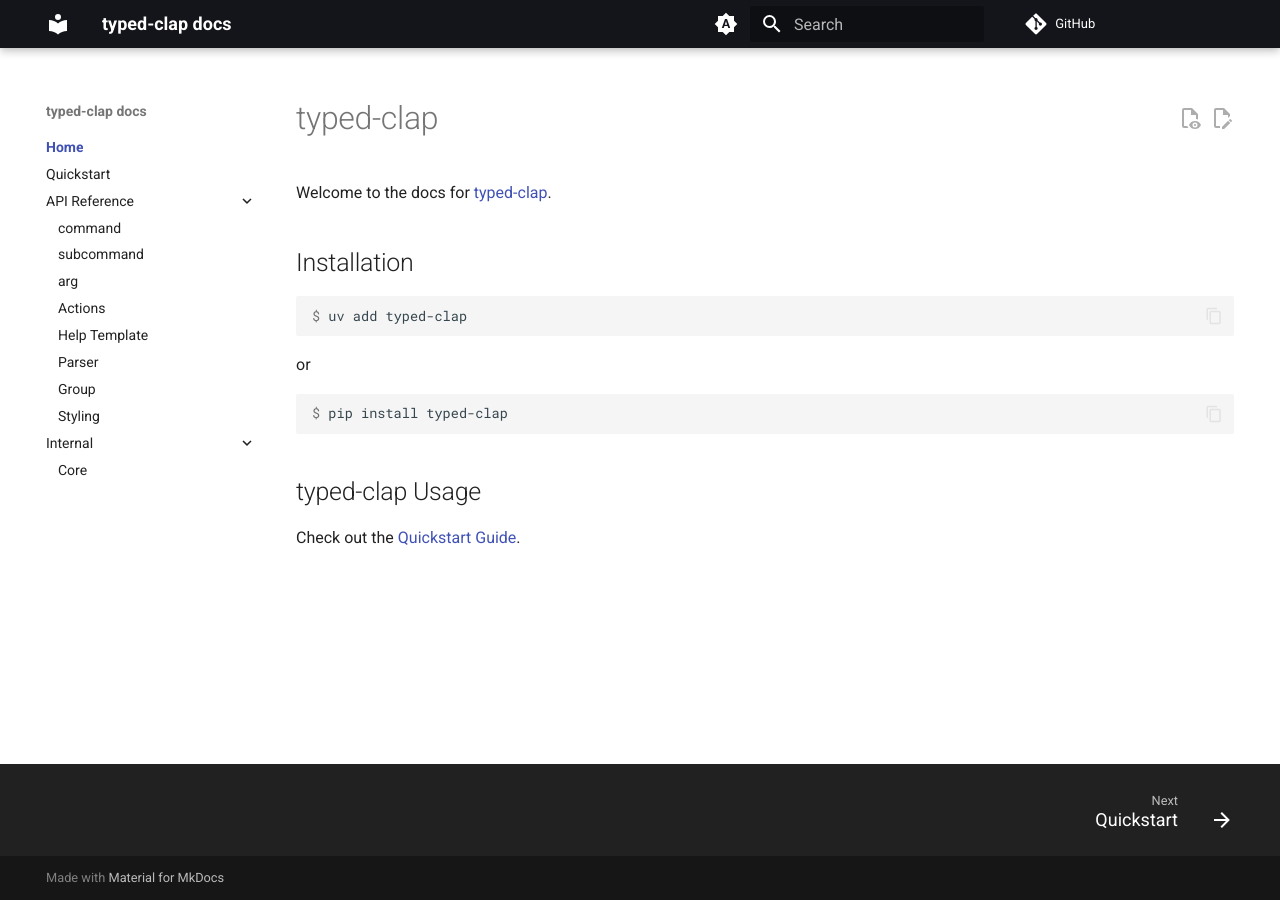
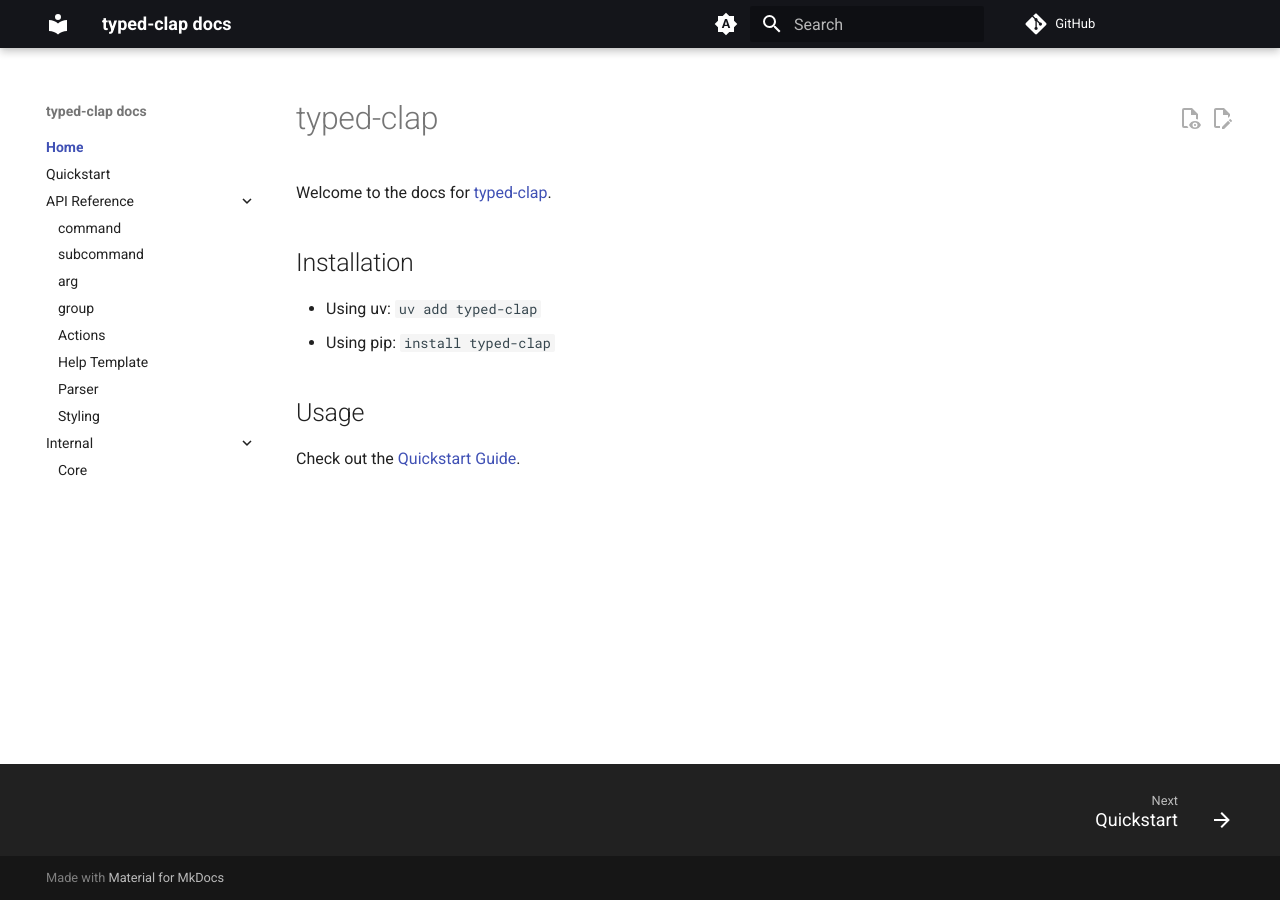
Before and after one commit to adityasz/clap-py, an MkDocs documentation site: the page built from docs/docs/index.md, in a window 1280 px wide. Built offline with MkDocs 1.6.1 and Material for MkDocs 9.7.7, drawn with Linux system fonts in a browser that asks for light colours; comment, search, counter and statistics services are not loaded.

Commit message:
Update docs

````diff
--- a/docs/docs/index.md
+++ b/docs/docs/index.md
@@ -4,16 +4,9 @@
 
 ## Installation
 
-```console
-$ uv add typed-clap
-```
+- Using uv: `uv add typed-clap`
+- Using pip: `install typed-clap`
 
-or
-
-```console
-$ pip install typed-clap
-```
-
-## typed-clap Usage
+## Usage
 
 Check out the [Quickstart Guide](quickstart.md).
--- a/docs/docs/quickstart/03_04_subcommands.py
+++ b/docs/docs/quickstart/03_04_subcommands.py
@@ -20,7 +20,6 @@
 class Cli(clap.Parser):
     command: Add | Remove
     # Alternatively, you can write command: Union[Add, Remove]
-
     quiet: bool = arg(short=True, long=True)
 
 
--- a/docs/docs/quickstart/04_02_groups.py
+++ b/docs/docs/quickstart/04_02_groups.py
@@ -42,7 +42,7 @@
             case True, _, _: major += 1
             case _, True, _: minor += 1
             case _, _, True: patch += 1
-            case _: raise RuntimeError()
+            case _: raise AssertionError
         version = f"{major}.{minor}.{patch}"
 
     print(f"Version: {version}")
--- a/docs/docs/quickstart/04_04_custom.py
+++ b/docs/docs/quickstart/04_04_custom.py
@@ -9,22 +9,16 @@
 class Cli(clap.Parser):
     input_file: Optional[str] = arg()
     """Some regular input."""
-
     set_ver: Optional[str] = arg(long, value_name="VER")
     """Set version manually."""
-
     major: bool = arg(long)
     """Auto inc major."""
-
     minor: bool = arg(long)
     """Auto inc minor."""
-
     patch: bool = arg(long)
     """Auto inc patch."""
-
     spec_in: Optional[str] = arg(long)
     """Some special input argument."""
-
     config: Optional[str] = arg(short)
 
 
--- a/docs/mkdocs.yml
+++ b/docs/mkdocs.yml
@@ -12,10 +12,10 @@
       - command: command.md
       - subcommand: subcommand.md
       - arg: arg.md
+      - group: group.md
       - Actions: actions.md
       - Help Template: help.md
       - Parser: parser.md
-      - Group: group.md
       - Styling: styling.md
     - Internal:
       - Core: core.md
````
Also changed, not shown: docs/docs/arg.md (+1 -1 lines), docs/docs/group.md (+8 -0 lines), docs/docs/quickstart.md (+1 -1 lines).
